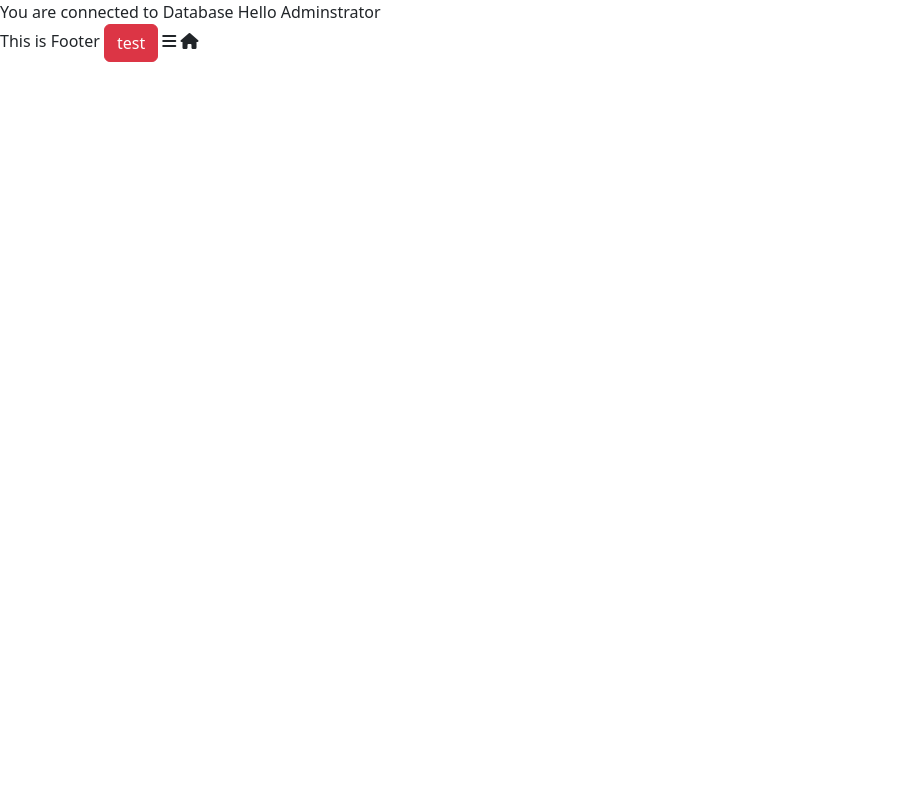
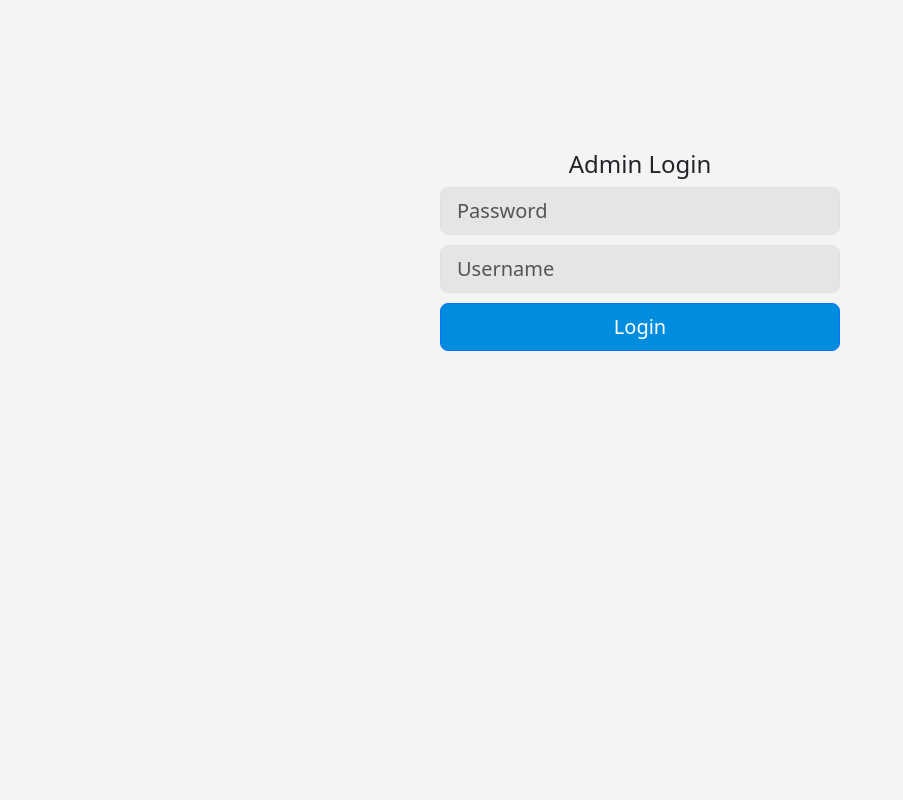
Before and after one commit to tarek102/e-commerce, a PHP site: page / in a window 1280 px wide. Shown: the whole page, without its empty margins (0-903 px from the left). Run offline with PHP 8.4, Linux system fonts and the light colour scheme.

Commit message:
Create Login page

```diff
--- a/admin/connect.php
+++ b/admin/connect.php
@@ -10,7 +10,6 @@
     try {
         $con = new PDO($dsn, $user, $pass, $option);
         $con->setAttribute(PDO::ATTR_ERRMODE, PDO::ERRMODE_EXCEPTION);
-        echo "You are connected to Database";
     }
 
     catch (PDOException $e) {
--- a/admin/includes/templates/footer.php
+++ b/admin/includes/templates/footer.php
@@ -1,8 +1,5 @@
     <div>
-        This is Footer
-        <div class="btn btn-danger">test</div>
-        <i class="fa-solid fa-bars"></i>
-        <i class="fa-solid fa-house"></i>
+
     </div>
     <script src="https://code.jquery.com/jquery-1.12.1.js" integrity="sha256-VuhDpmsr9xiKwvTIHfYWCIQ84US9WqZsLfR4P7qF6O8=" crossorigin="anonymous"></script>
     <script src="<?php echo $js ?>bootstrap.min.js"></script>
--- a/admin/index.php
+++ b/admin/index.php
@@ -2,10 +2,16 @@
 include("init.php");
 include($tpl . "header.php");
 include('includes/languages/english.php');
-
-echo lang('MESSAGE') . ' ' . lang('Admin');
 ?>
 
+<form class="login">
+    <h4 class="text-center">Admin Login</h4>
+    <input class="form-control form-control-lg input-lg" type="password" name="pass" placeholder="Password" autocomplete="off">
+    <input class="form-control form-control-lg input-lg" type="text" name="user" placeholder="Username" autocomplete="off">
 
+    <div class="d-grid gap-2">
+        <input type="submit" value="Login" class="btn btn-lg btn-primary btn-block">
+    </div>
+</form>
 
 <?php include($tpl . "footer.php"); ?>
--- a/admin/layout/css/backend.css
+++ b/admin/layout/css/backend.css
@@ -0,0 +1,29 @@
+/* Start main rules */
+
+body {
+    background-color: #f4f4f4;
+}
+
+/* End main rules */
+
+
+/* Start Login Form */
+
+.login {
+    width: 400px !important;
+    margin:150px auto;
+}
+
+.login input {
+    margin-bottom: 10px;
+}
+
+.login .form-control {
+    background-color: #e5e5e5;
+}
+
+.login .btn {
+    background-color: #008dde;
+}
+
+/* End Login Form */
--- a/admin/layout/js/backend.js
+++ b/admin/layout/js/backend.js
@@ -0,0 +1,11 @@
+$(function () {
+    'use strict';
+
+    // Hide placeholder on focus
+    $('[placeholder]').focus(function() {
+        $(this).attr('data-text', $(this).attr('placeholder'));
+        $(this).attr('placeholder', '');
+    }).blur(function() {
+        $(this).attr('placeholder', $(this).attr('data-text'));
+    })
+})
```
